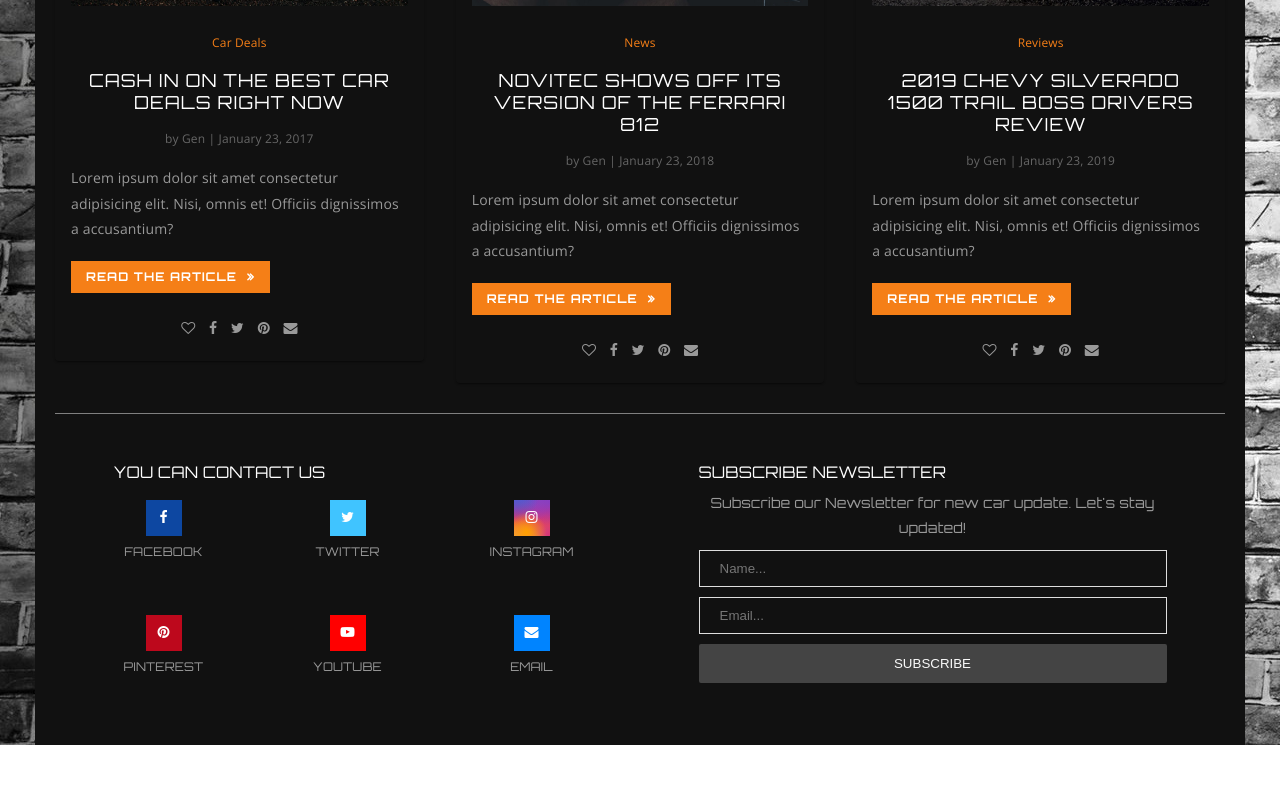
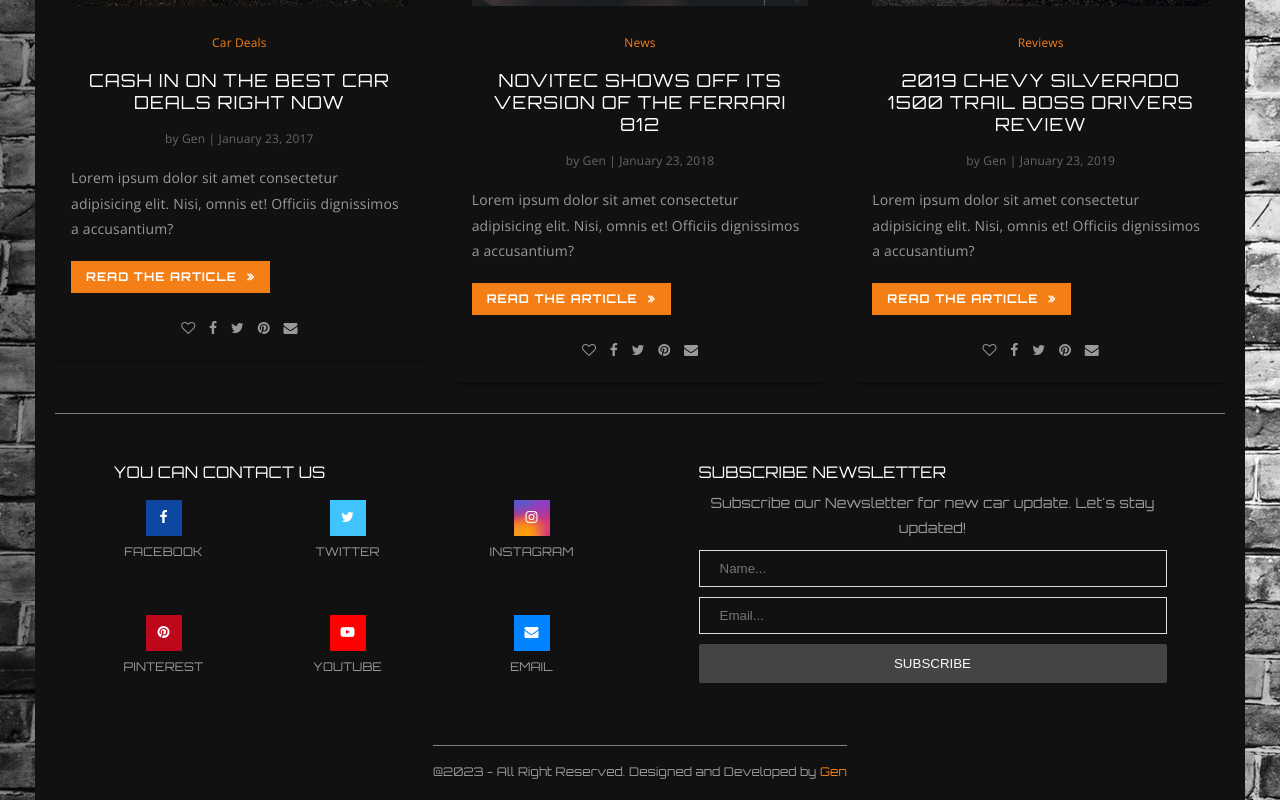
Before and after one commit to Genu4/Car-blog, a React (Create React App) app: page / in a window 1280 px wide. Shown: the part 2408-3208 px from the top of the page. Before the commit the page ends 3153 px from the top, so only its background shows below. Built offline with nearby package versions, Linux system fonts and the light colour scheme.

Commit message:
add copyright

```diff
--- a/src/container/Footer/Footer.scss
+++ b/src/container/Footer/Footer.scss
@@ -186,6 +186,23 @@
     }
 }
 
+//copyright
+
+.copyright {
+    margin: 0px auto;
+    padding: 20px 0;
+    width: fit-content;
+    height: 55px;
+    color: #999999;
+    border-top: 1px solid grey;
+    font-size: 12px;
+    text-align: center;
+
+    .developer-name {
+        color: #f57f17;
+    }
+}
+
 @media (min-width: 600px) {
     .footer {
         display: flex;
--- a/src/container/Footer/Footer.tsx
+++ b/src/container/Footer/Footer.tsx
@@ -45,17 +45,31 @@ const Footer = () => {
                         Subscribe our Newsletter for new car update. Let's stay
                         updated!
                     </p>
-                    <div className='subscribe-input-field-block'>
-                        <input className='subscribe-input-field' type="text" placeholder='Name...'/>
+                    <div className="subscribe-input-field-block">
+                        <input
+                            className="subscribe-input-field"
+                            type="text"
+                            placeholder="Name..."
+                        />
                     </div>
-                    <div className='subscribe-input-field-block'>
-                        <input className='subscribe-input-field' type="text" placeholder='Email...'/>
+                    <div className="subscribe-input-field-block">
+                        <input
+                            className="subscribe-input-field"
+                            type="text"
+                            placeholder="Email..."
+                        />
                     </div>
                     <button className="subscribe-newsletter-btn">
                         SUBSCRIBE
                     </button>
                 </div>
             </div>
+            <div className="copyright">
+                <p>
+                    @2023 - All Right Reserved. Designed and Developed by{' '}
+                    <span className="developer-name">Gen</span>{' '}
+                </p>
+            </div>
         </div>
     )
 }
```
